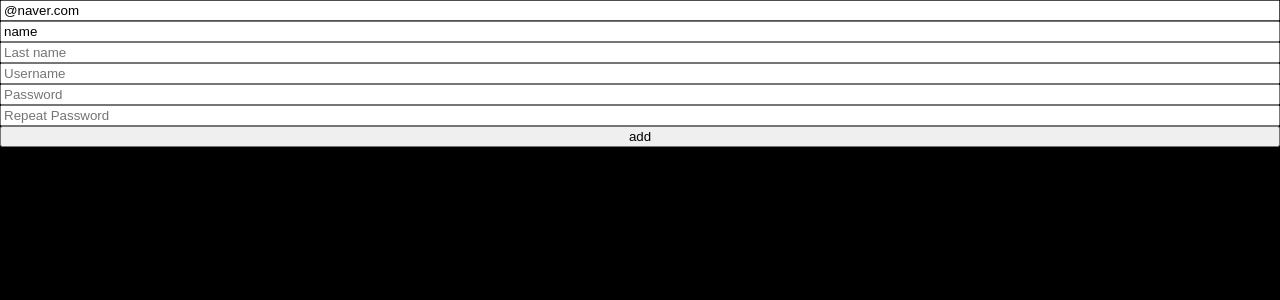
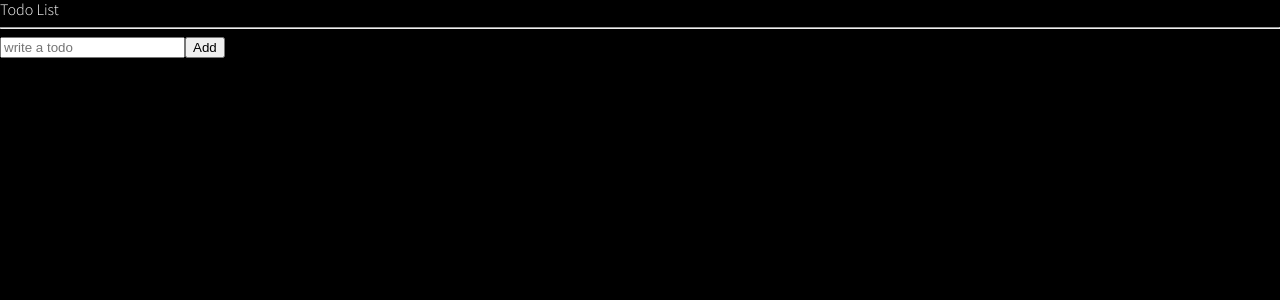
Before and after one commit to Alpaca92/to-do-list-2022, a React (Create React App) app: page / in a window 1280 px wide. Shown: the top 300 px of the page. Built offline with nearby package versions, Linux system fonts and the light colour scheme.

Commit message:
#5.11: how can i use useRecoilState

```diff
--- a/src/App.tsx
+++ b/src/App.tsx
@@ -1,5 +1,5 @@
 import { createGlobalStyle } from "styled-components";
-import ToDoList from "./ToDoList";
+import ToDoList from "./components/ToDoList";
 
 const Globalstyle = createGlobalStyle`
 @import url('https://fonts.googleapis.com/css2?family=Source+Sans+Pro:wght@300;400&display=swap');
--- a/src/ToDoList.tsx
+++ /dev/null
@@ -1,110 +0,0 @@
-import { SubmitHandler, useForm } from "react-hook-form";
-
-interface Form {
-  email: string;
-  firstName: string;
-  lastName: string;
-  username: string;
-  password: string;
-  repeatPassword: string;
-  extraError?: string;
-}
-
-function ToDoList() {
-  const {
-    register,
-    handleSubmit,
-    formState: { errors },
-    setError,
-  } = useForm<Form>({
-    defaultValues: {
-      email: "@naver.com",
-      firstName: "name",
-    },
-  });
-  // onValid는 아래의 모든 validation을 통과해야 호출됨
-  const onValid = (data: Form) => {
-    if (data.password !== data.repeatPassword)
-      setError(
-        "repeatPassword",
-        { message: "패스워드가 같지 않습니다" },
-        { shouldFocus: true }
-      );
-
-    // setError("extraError", { message: "서버 에러" });
-  };
-
-  // console.log(errors);
-
-  return (
-    <div>
-      <form
-        style={{ display: "flex", flexDirection: "column" }}
-        onSubmit={handleSubmit(onValid)}
-      >
-        <input
-          {...register("email", {
-            required: "Email is required",
-            pattern: {
-              value: /^[A-Za-z0-9._%+-]+@naver.com$/,
-              message: "only naver.com emails allowed",
-            },
-          })}
-          type="email"
-          placeholder="Email"
-        />
-        <span>{errors?.email?.message}</span>
-        <input
-          {...register("firstName", { required: "필수 값입니다" })}
-          type="text"
-          placeholder="First name"
-        />
-        <span>{errors?.firstName?.message}</span>
-        <input
-          {...register("lastName", { required: "필수 값입니다" })}
-          type="text"
-          placeholder="Last name"
-        />
-        <span>{errors?.lastName?.message}</span>
-        <input
-          {...register("username", {
-            required: "필수 값입니다",
-            validate: {
-              noAlpaca: (value) =>
-                !value.includes("alpaca") || "알파카는 쓰면 안돼",
-              noNico: (value) => !value.includes("nico") || "no nicos allowed",
-            },
-          })}
-          type="text"
-          placeholder="Username"
-        />
-        <span>{errors?.username?.message}</span>
-        <input
-          {...register("password", {
-            required: "비밀번호는 최소 5자리 이상이어야 합니다",
-            minLength: 5,
-          })}
-          type="password"
-          placeholder="Password"
-        />
-        <span>{errors?.password?.message}</span>
-        <input
-          {...register("repeatPassword", {
-            required: "비밀번호는 최소 5자리 이상이어야 합니다",
-            minLength: {
-              value: 5,
-              message: "비밀번호는 최소 5자리 이상이어야 합니다",
-            },
-          })}
-          type="password"
-          placeholder="Repeat Password"
-        />
-        <span>{errors?.repeatPassword?.message}</span>
-        <button>add</button>
-        <span>{errors?.extraError?.message}</span>
-      </form>
-    </div>
-  );
-}
-
-export default ToDoList;
--- /dev/null
+++ b/src/atom.ts
@@ -0,0 +1,12 @@
+import { atom } from 'recoil';
+
+interface Todo {
+  text: string;
+  category: "DONE" | "DOING" | "TO_DO";
+  id: number;
+}
+
+export const todoAtom = atom<Todo[]>({
+  key: "todo",
+  default: [],
+});
--- /dev/null
+++ b/src/components/ToDoList.tsx
@@ -0,0 +1,39 @@
+import { useForm } from "react-hook-form";
+import { useRecoilState } from "recoil";
+import { todoAtom } from "../atom";
+
+interface Form {
+  todo: string;
+}
+
+function ToDoList() {
+  const [todos, setTodos] = useRecoilState(todoAtom);
+  const { register, handleSubmit, setValue } = useForm<Form>();
+  const handleValid = ({ todo }: Form) => {
+    setValue("todo", "");
+    setTodos((oldTodos) => [
+      { text: todo, category: "TO_DO", id: Date.now() },
+      ...oldTodos,
+    ]);
+  };
+
+  console.log(todos);
+
+  return (
+    <div>
+      <h1>Todo List</h1>
+      <hr />
+      <form onSubmit={handleSubmit(handleValid)}>
+        <input {...register("todo")} type="text" placeholder="write a todo" />
+        <button>Add</button>
+      </form>
+      <ul>
+        {todos.map(todo => (
+          <li key={todo.id}>{todo.text}</li>
+        ))}
+      </ul>
+    </div>
+  );
+}
+
+export default ToDoList;
```
Also changed, not shown: 1 other file (tests, documents, lock files or other folders).
